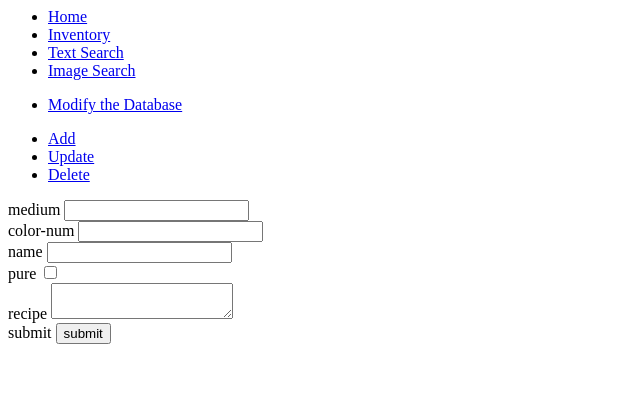
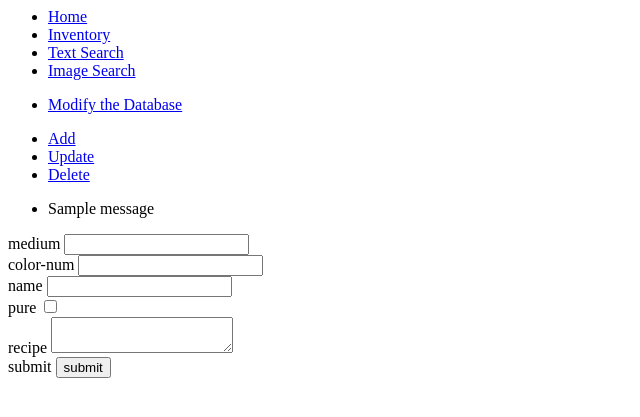
Before and after one commit to StevenDRiggs/ButterflyPaint-old, a Flask app: page /admin/db/add in a window 1280 px wide. Shown: the top 417 px of the page, without its empty margins (0-640 px from the left). Run offline with Flask 2, Linux system fonts and the light colour scheme; tables that the repository leaves empty hold one stand-in row (values such as "Sample post"); one stand-in notice (Sample message) is shown; some libraries are stand-ins or nearby versions.

Commit message:
db_add working

```diff
--- a/bpaint/admin/forms.py
+++ b/bpaint/admin/forms.py
@@ -6,12 +6,12 @@ from flask_wtf import FlaskForm
 from flask_wtf.file import FileAllowed, FileField
 
 from wtforms.fields import BooleanField, IntegerField, StringField, SubmitField, TextAreaField
-from wtforms.validators import DataRequired, Length
+from wtforms.validators import DataRequired, Length, Optional
 
 
 class AddToDatabaseForm(FlaskForm):
     medium = StringField('medium', validators=[DataRequired(), Length(min=2, max=2)])
-    color_num = IntegerField('color-num')
+    color_num = IntegerField('color-num', validators=[Optional()])
     name = StringField('name', validators=[DataRequired(), Length(max=40)])
     pure = BooleanField('pure')
     recipe = TextAreaField('recipe', validators=[DataRequired()])
--- a/bpaint/admin/routes.py
+++ b/bpaint/admin/routes.py
@@ -1,4 +1,4 @@
-from flask import Blueprint, render_template
+from flask import Blueprint, flash, redirect, render_template, request, url_for
 
 from bpaint.admin.forms import AddToDatabaseForm
 
@@ -17,8 +17,17 @@ def db_home():
 @bp.route('/db/add', methods=['GET', 'POST'])
 def db_add():
     form = AddToDatabaseForm()
-    if form.validate_on_submit():
-        return redirect('splash.index')
+    if request.method == 'POST':
+        if form.validate_on_submit():
+            from bpaint import db
+            from bpaint.models import Color
+            color = Color(medium=form.data['medium'], color_num=form.data['color_num'], name=form.data['name'], pure=form.data['pure'], recipe=form.data['recipe'])
+            db.session.add(color)
+            db.session.commit()
+            flash('Success!')
+            return redirect(url_for('admin.db_add'))
+        else:
+            return form.errors
     return render_template('admin/db_add.html', form=form)
 
 @bp.route('/db/update', methods=['GET', 'POST'])
--- a/bpaint/admin/templates/admin/db_add.html
+++ b/bpaint/admin/templates/admin/db_add.html
@@ -1,4 +1,10 @@
-<form action="{{ url_for('admin.db_add') }}" autocomplete="on" method="post"name="db-add">
+{% extends 'admin/db_home.html' %}
+
+{% block main_content %}
+  <form action="" autocomplete="on" method="post" name="db-add">
+    <div hidden>
+      {{ form.csrf_token }}
+    </div>
     {% for field in form if field.name != 'csrf_token' %}
       <div>
         {{ field.label() }}
@@ -9,5 +15,4 @@
       </div>
     {% endfor %}
   </form>
-
-{% extends 'admin/db_home.html' %}
+{% endblock main_content %}
--- a/bpaint/models.py
+++ b/bpaint/models.py
@@ -8,7 +8,7 @@ class Color(db.Model):
     name = db.Column(db.String(50), unique=True, nullable=False)
     pure = db.Column(db.Boolean, default=False, nullable=False)
     recipe = db.Column(db.Text, nullable=False, unique=True)
-    swatch = db.Column(db.String(25), nullable=False, unique=True)
+    # swatch = db.Column(db.String(25), nullable=False, unique=True)
 
     def __repr__(self):
         cn = f'{self.color_num}. ' if self.color_num else ''
--- a/bpaint/templates/bpaint/base.html
+++ b/bpaint/templates/bpaint/base.html
@@ -2,8 +2,8 @@
   <link rel="stylesheet" type="text/css" src="{{ url_for('static', filename='css/base.css') }}">
 </head>
 
-<nav class="navbar">
-  {% block navbar %}
+{% block navbar %}
+  <nav class="navbar">
     <ul id="navbar-index">
       <li><a href="{{ url_for('splash.replay') }}">Replay animation?</a></li>
     </ul>
@@ -14,7 +14,21 @@
       <li id="navbar-text"><a href="{{ url_for('text_search.text_search') }}">Text Search</a></li>
       <li id="navbar-pic"><a href="{{ url_for('pic_search.pic_search') }}">Image Search</a></li>
     </ul>
-  {% endblock navbar %}
-</nav>
+  </nav>
+{% endblock navbar %}
 
-<script src="{{ url_for('static', filename='javascript/move_nav.js') }}"></script>
+{% block flashed_messages %}
+  {% with messages = get_flashed_messages() %}
+    {% if messages %}
+      <div id="messages">
+        <ul>
+          {% for message in messages %}
+            <li>{{ message }}</li>
+          {% endfor %}
+        </ul>
+      </div>
+    {% endif %}
+  {% endwith %}
+{% endblock flashed_messages %}
+
+{% block main_content %}{% endblock main_content %}
```
Also changed, not shown: bpaint/bpaint.sqlite. Lines whose indentation alone changed are shown as unchanged.
